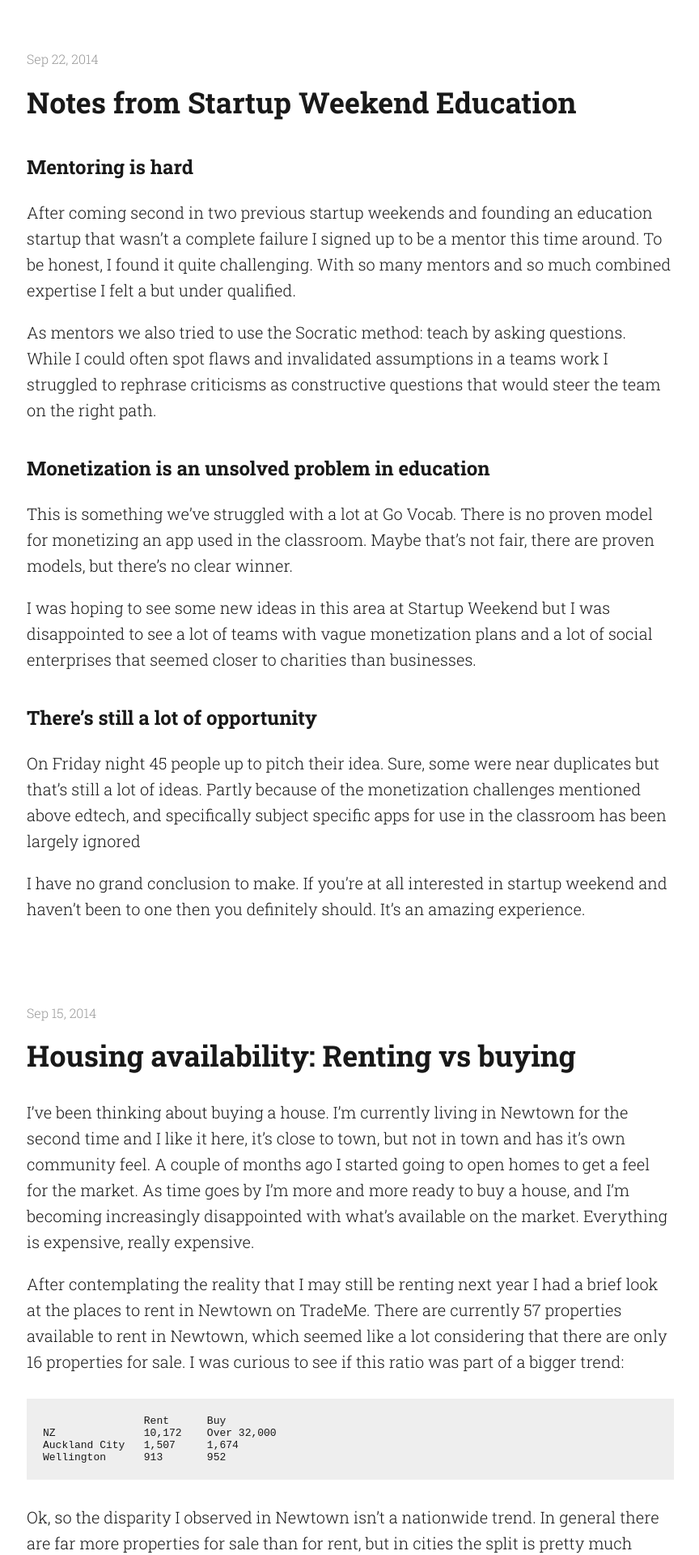
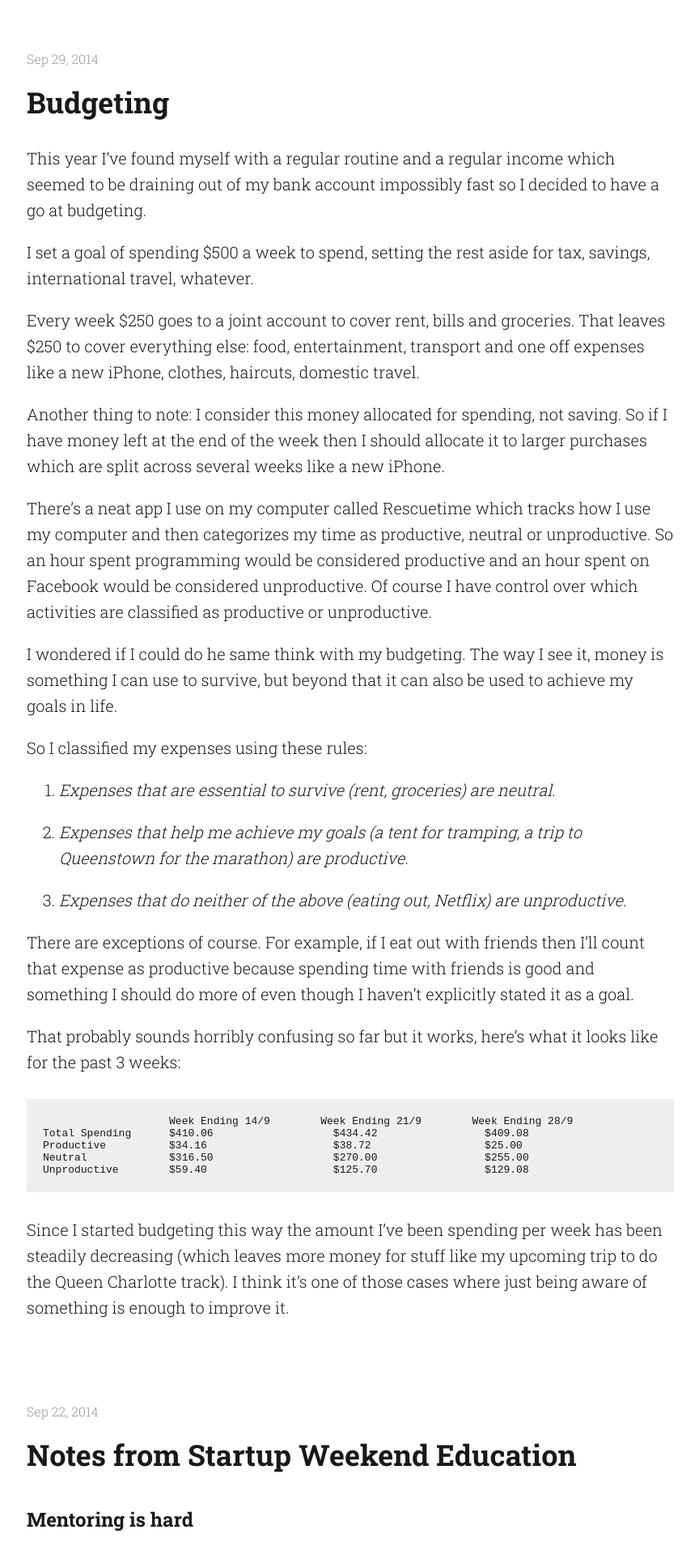
Before and after one commit to MichaelDowse/michaeldowse.github.io, a Jekyll site: the page built from index.html, in a window 1280 px wide. Shown: the top 1920 px of the page at 81% size, without its empty margins (207-1071 px from the left). Built offline with Jekyll 4.4.1, drawn with Linux system fonts in a browser that asks for light colours.

Commit message:
Added budgeting post

```diff
--- /dev/null
+++ b/_posts/2014-09-29-budgeting.markdown
@@ -0,0 +1,36 @@
+---
+layout: default
+title: "Budgeting"
+---
+
+This year I've found myself with a regular routine and a regular income which seemed to be draining out of my bank account impossibly fast so I decided to have a go at budgeting.
+
+I set a goal of spending $500 a week to spend, setting the rest aside for tax, savings, international travel, whatever.
+
+Every week $250 goes to a joint account to cover rent, bills and groceries. That leaves $250 to cover everything else: food, entertainment, transport and one off expenses like a new iPhone, clothes, haircuts, domestic travel.
+
+Another thing to note: I consider this money allocated for spending, not saving. So if I have money left at the end of the week then I should allocate it to larger purchases which are split across several weeks like a new iPhone.
+
+There's a neat app I use on my computer called Rescuetime which tracks how I use my computer and then categorizes my time as productive, neutral or unproductive. So an hour spent programming would be considered productive and an hour spent on Facebook would be considered unproductive. Of course I have control over which activities are classified as productive or unproductive.
+
+I wondered if I could do he same think with my budgeting. The way I see it, money is something I can use to survive, but beyond that it can also be used to achieve my goals in life.
+
+So I classified my expenses using these rules:
+
+1. _Expenses that are essential to survive (rent, groceries) are neutral._
+
+2. _Expenses that help me achieve my goals (a tent for tramping, a trip to Queenstown for the marathon) are productive._
+
+3. _Expenses that do neither of the above (eating out, Netflix) are unproductive._
+
+There are exceptions of course. For example, if I eat out with friends then I'll count that expense as productive because spending time with friends is good and something I should do more of even though I haven't explicitly stated it as a goal.
+
+That probably sounds horribly confusing so far but it works, here's what it looks like for the past 3 weeks:
+
+                        Week Ending 14/9	    Week Ending 21/9	    Week Ending 28/9
+    Total Spending      $410.06	              $434.42	              $409.08
+    Productive          $34.16	              $38.72	              $25.00
+    Neutral             $316.50	              $270.00	              $255.00
+    Unproductive        $59.40	              $125.70	              $129.08
+
+Since I started budgeting this way the amount I've been spending per week has been steadily decreasing (which leaves more money for stuff like my upcoming trip to do the Queen Charlotte track). I think it's one of those cases where just being aware of something is enough to improve it.
--- a/css/site.css
+++ b/css/site.css
@@ -41,7 +41,7 @@ pre {
   background-color: #EEE;
 }
 
-p {
+p, li {
   font-size: 20px;
   line-height: 160%;
 }
```
Also changed, not shown: 4 other files.
